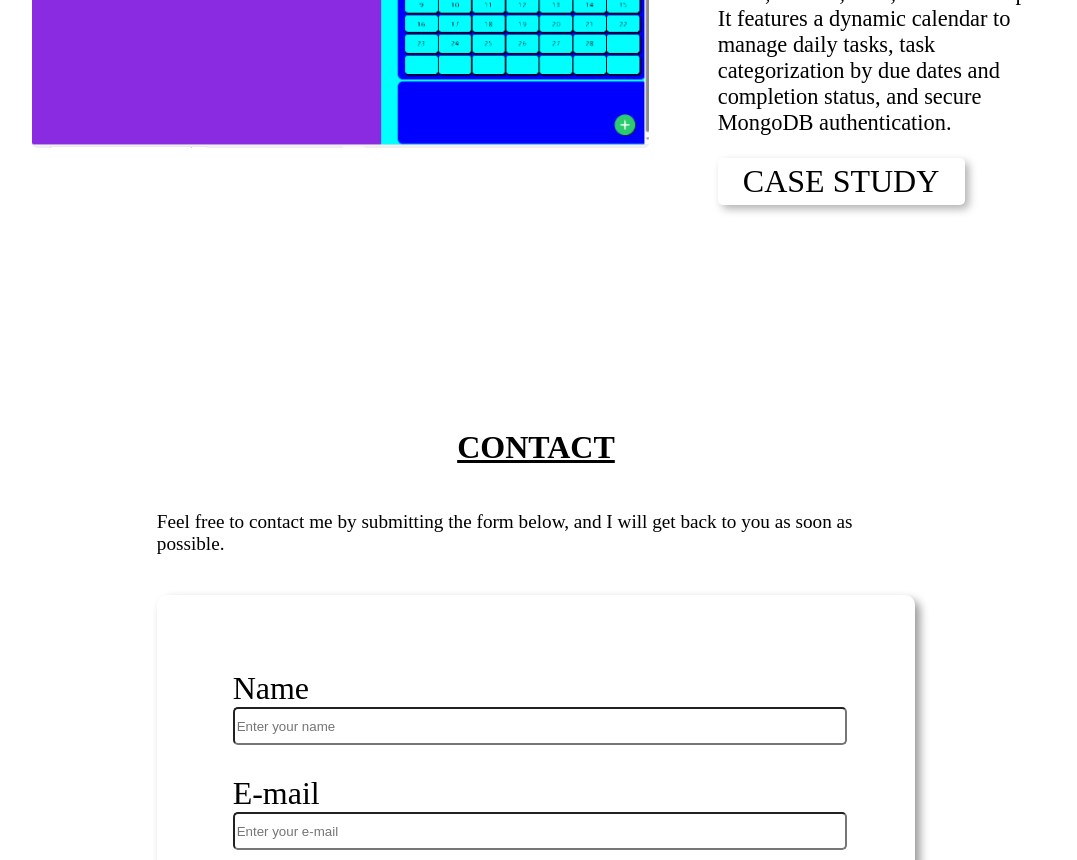
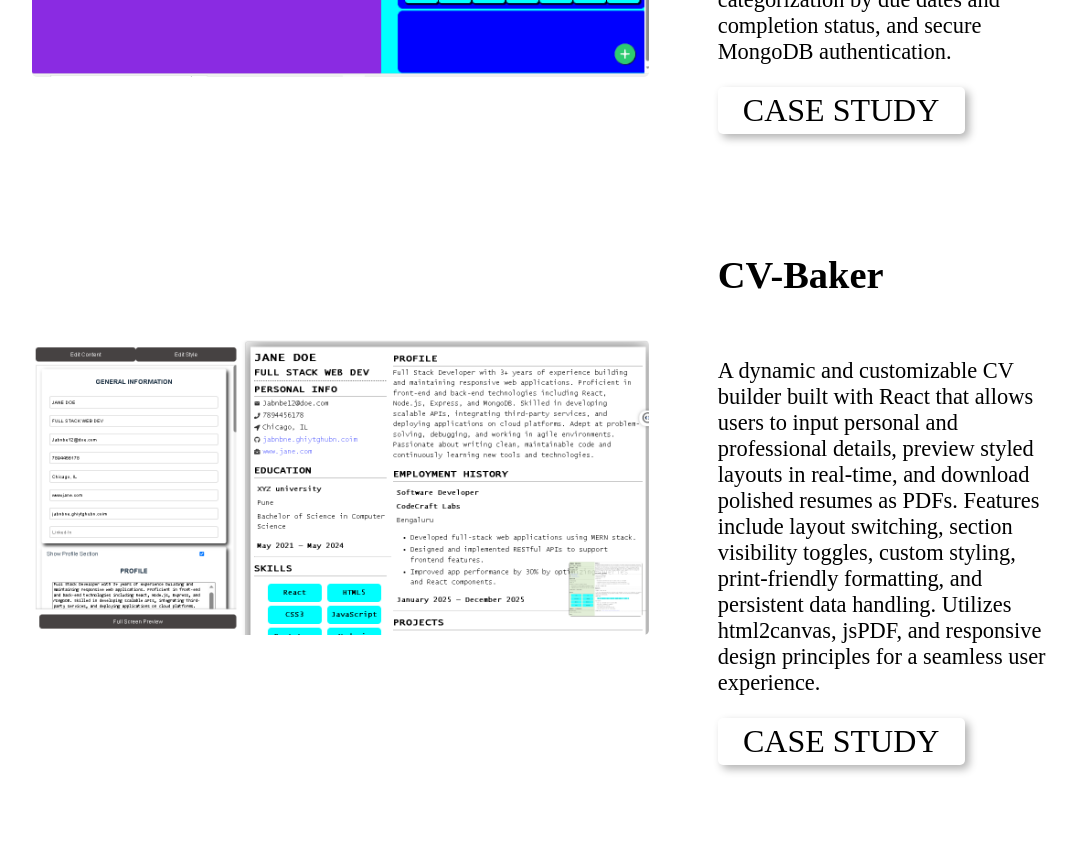
Before and after one commit to TechSwimmer/My-Portfolio-Website, a React (Vite) app: page / in a window 1280 px wide. Shown: the part 1940-2800 px from the top of the page, without its empty margins (104-1181 px from the left). Built offline with nearby package versions, Linux system fonts and the light colour scheme.

Commit message:
added cv-builder in projects sections

```diff
--- a/src/components/Projects.jsx
+++ b/src/components/Projects.jsx
@@ -1,23 +1,25 @@
-import { useState,useEffect } from "react";
+import { useState, useEffect } from "react";
 
 
 import { Link } from 'react-router-dom';
 import "./styles/styles.css"
 
 import basicShot from "../assets/basic-shot.png";
-
+import cvBuilderShot from "../assets/cvBuilderScreenshot.png";
 
 const Projects = () => {
 
 
     return (
         <div id="project" className="project-container">
+
             <div className="project-header">
                 <h2 className="project-heading">PROJECTS</h2>
                 <p className="project-heading-content">Here you will find some of the personal and clients projects
                     that I created with each project containing its own case study</p>
 
             </div>
+            <div className="project-wrapper">
                 <div className="project-content">
                     <div className="project-todo-app">
                         <div className="project-img">
@@ -34,6 +36,25 @@ const Projects = () => {
                     </div>
                 </div>
             </div>
+            <div className="project-wrapper">
+                <div className="project-content">
+                    <div className="project-cvmaker-app">
+                        <div className="project-img">
+                            <img src={cvBuilderShot}></img>
+                        </div>
+                        <div className="project-img-content">
+                            <h3>CV-Baker</h3>
+                            <p>A dynamic and customizable CV builder built with React that allows users to input personal and professional details,
+                                preview styled layouts in real-time, and download polished resumes as PDFs.
+                                Features include layout switching, section visibility toggles, custom styling,
+                                print-friendly formatting, and persistent data handling. Utilizes html2canvas, jsPDF, and responsive design principles
+                                for a seamless user experience.</p>
+                            <Link to="/Projects/TodoAppDetails" className="project-img-content-btn">CASE STUDY</Link>
+                        </div>
+                    </div>
+                </div>
+            </div>
+        </div>
     )
 }
 
--- a/src/components/styles/styles.css
+++ b/src/components/styles/styles.css
@@ -316,7 +316,9 @@ html {
     padding-bottom: 10%;
     }
 
-
+.project-wrapper{
+    margin: 20px;
+}
 .project-header{
     text-align: center;
     width: 100%;
@@ -338,7 +340,7 @@ html {
     width: 99vw;
     }
 
-.project-todo-app{
+.project-todo-app,.project-cvmaker-app{
     margin-top: 80px;
     display: flex;
     flex-direction: column;
@@ -346,6 +348,8 @@ html {
     align-items:center;
     width: 100%;
     }
+
+
 
 .project-img img{
     width:100%;
@@ -1152,7 +1156,7 @@ html {
     width: 80vw;
     }
 
-.project-todo-app{
+.project-todo-app, .project-cvmaker-app{
     margin-top: 80px;
     display: flex;
     flex-direction: column;
@@ -1915,7 +1919,7 @@ html {
 
     position: relative;
 
-    height: 100vh;
+    height: 100%;
     width: 100vw;
     display: flex;
     flex-direction: column;
@@ -1941,10 +1945,13 @@ html {
 .project-content{
     display: flex;
     flex-direction: column;
+    align-items: center;
+    justify-content: center;
     width: 80vw;
-    }
-
-.project-todo-app{
+
+    }
+
+.project-todo-app, .project-cvmaker-app{
     margin-top: 80px;
     display: flex;
     justify-content: space-between;
```
Also changed, not shown: src/assets/cvBuilderScreenshot.png (added). Lines whose indentation alone changed are shown as unchanged.
